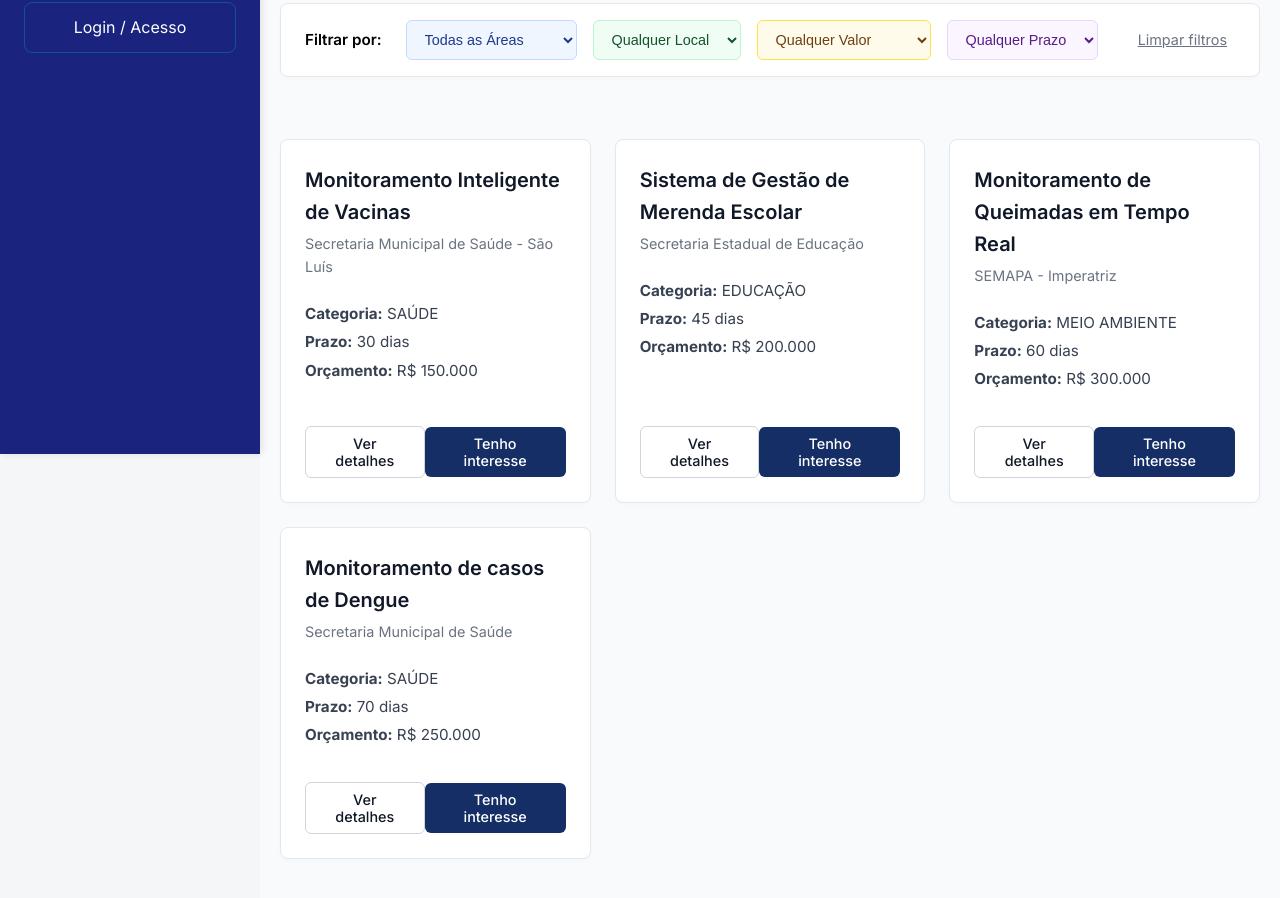
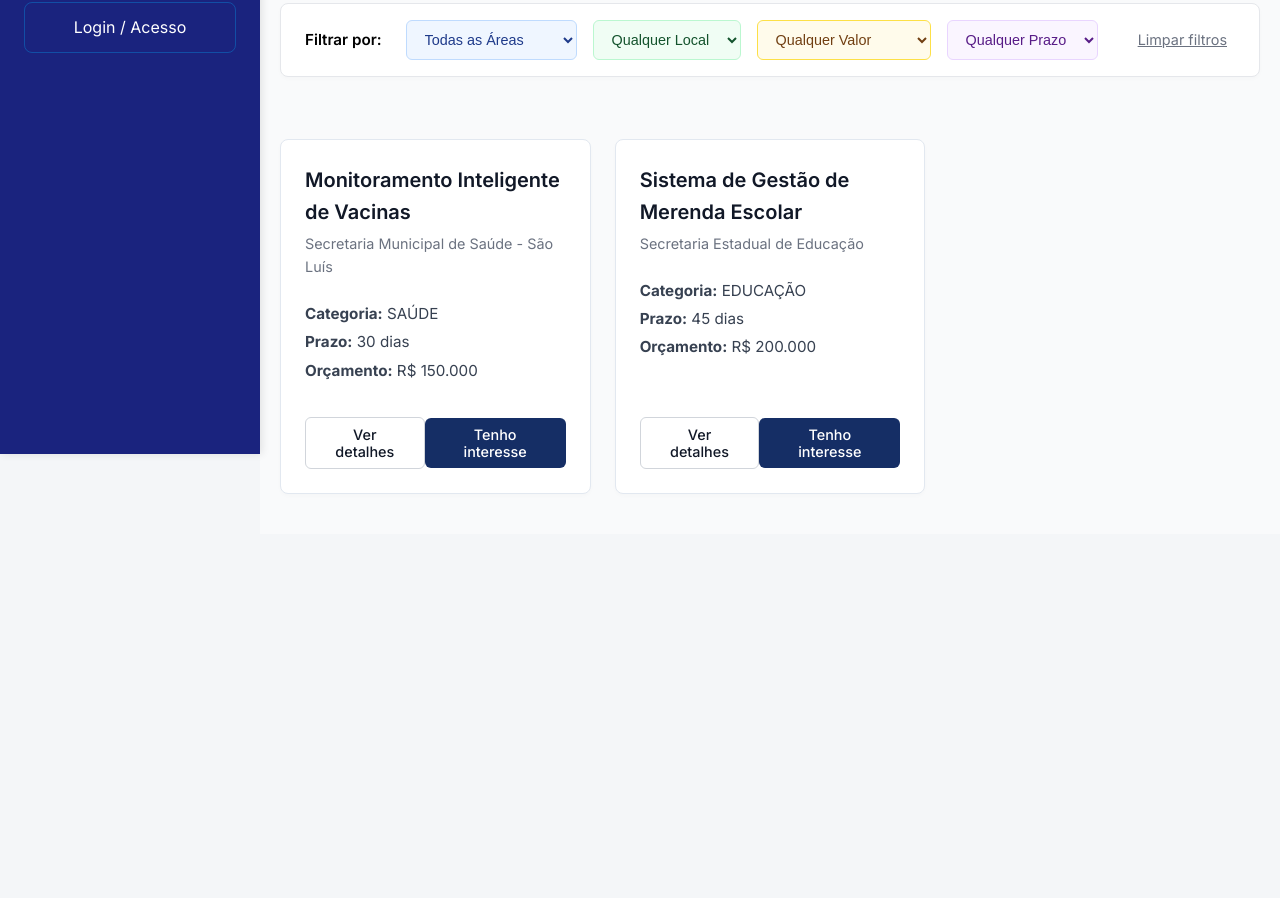
Before and after one commit to SuelleMaciel/PitchMatching-GovTech, a React (Vite) app in the folder @latest/: page / in a window 1280 px wide. Shown: the part 346-1244 px from the top of the page. After the commit the page ends 880 px from the top, so only its background shows below. Built offline with nearby package versions, Linux system fonts and the light colour scheme.

Commit message:
style: unificando estilos entre pagina do gestor e vitrine

```diff
--- a/@latest/src/pages/Vitrine/Home/Components/SideBar.module.css
+++ b/@latest/src/pages/Vitrine/Home/Components/SideBar.module.css
@@ -29,6 +29,7 @@
   display: flex;
   flex-direction: column;
   gap: 12px;
+  flex: 1;
 }
 
 .link {
@@ -47,3 +48,22 @@
   border-color: #ffffff;
   color: #ffffff;
 }
+
+.btnLogout {
+  margin-top: auto;
+  background-color: #f50e0e;
+  color: #ffffff;
+  border: none;
+  border-radius: 8px;
+  padding: 12px 16px;
+  font-size: 1rem;
+  font-weight: 600;
+  cursor: pointer;
+  text-align: center;
+  transition: background-color 0.2s ease;
+  width: 100%;
+}
+
+.btnLogout:hover {
+  background-color: #b21e1e;
+}
--- a/@latest/src/pages/Vitrine/Home/Components/SideBar.tsx
+++ b/@latest/src/pages/Vitrine/Home/Components/SideBar.tsx
@@ -2,10 +2,18 @@ import { Link } from 'react-router-dom';
 import styles from './SideBar.module.css';
 
 export function Sidebar() {
+  const isLogado = localStorage.getItem('usuarioLogado') === 'true';
+
+  const handleLogout = () => {
+    localStorage.removeItem('usuarioLogado');
+
+    window.location.href = '/';
+  };
+
   return (
     <aside className={styles.sidebar}>
       <div className={styles.logo}>
-        <img height={130} width={130} src="../src/assets/logo-temporaria-exemplo.png"></img>
+        <img height={130} width={130} src="../src/assets/logo-temporaria-exemplo.png" alt="Logo" />
         <h2>Pitchmatching GovTech</h2>
       </div>
 
@@ -14,9 +22,27 @@ export function Sidebar() {
           Vitrine (Home)
         </Link>
 
-        <Link to="/login" className={styles.link}>
-          Login / Acesso
-        </Link>
+        {isLogado ? (
+          <>
+            <Link to="/gestor" className={styles.link}>
+              Dashboard
+            </Link>
+
+            <Link to="/gestor/nova-demanda" className={styles.link}>
+              Nova Demanda
+            </Link>
+
+            <button
+            onClick={handleLogout}
+            className={styles.btnLogout}>
+            Sair
+            </button>
+          </>
+        ) : (
+          <Link to="/login" className={styles.link}>
+            Login / Acesso
+          </Link>
+        )}
       </nav>
     </aside>
   );
--- a/@latest/src/pages/Vitrine/Home/VitrineHome.tsx
+++ b/@latest/src/pages/Vitrine/Home/VitrineHome.tsx
@@ -1,44 +1,13 @@
 import styles from './VitrineHome.module.css';
-import { FilterBar } from './Components/FilterBar'
-import { SearchBar } from './Components/SearchBar';
-import { DemandaGrid, type Demanda } from './Components/DemandaGrid';
+import { FilterBar } from '../Home/Components/FilterBar'
+import { SearchBar } from '../Home/Components/SearchBar';
+import { DemandaGrid } from '../Home/Components/DemandaGrid';
+
+import { mockDemandas } from '../../../utils/mockDemandas';
 
 export function VitrineHome() {
 
-    const listaDeDemandas: Demanda[] = [
-    {
-      id: 1,
-      categoria: "SAÚDE",
-      titulo: "Monitoramento Inteligente de Vacinas",
-      orgao: "Secretaria Municipal de Saúde - São Luís",
-      prazo: 30,
-      valor: 150000
-    },
-    {
-      id: 2,
-      categoria: "EDUCAÇÃO",
-      titulo: "Sistema de Gestão de Merenda Escolar",
-      orgao: "Secretaria Estadual de Educação",
-      prazo: 45,
-      valor: 200000
-    },
-    {
-      id: 3,
-      categoria: "MEIO AMBIENTE",
-      titulo: "Monitoramento de Queimadas em Tempo Real",
-      orgao: "SEMAPA - Imperatriz",
-      prazo: 60,
-      valor: 300000
-    },
-    {
-        id:4,
-        categoria: "SAÚDE",
-        titulo: "Monitoramento de casos de Dengue",
-        orgao: "Secretaria Municipal de Saúde",
-        prazo: 70,
-        valor: 250000
-    }
-  ];
+  const demandasPublicas = mockDemandas.filter(demanda => demanda.status === 'Aberto'); // na vitrine só aparecem os que estão em aberto
 
   return (
     <div className={styles.container}>
@@ -52,7 +21,7 @@ export function VitrineHome() {
 
       <main className={styles.conteudo}>
         <FilterBar />
-        <DemandaGrid demandas={listaDeDemandas} />
+        <DemandaGrid demandas={demandasPublicas} />
       </main>
     </div>
   );
```
Also changed, not shown: @latest/src/pages/Vitrine/Home/Components/DemandaGrid.tsx (+1 -8 lines).
